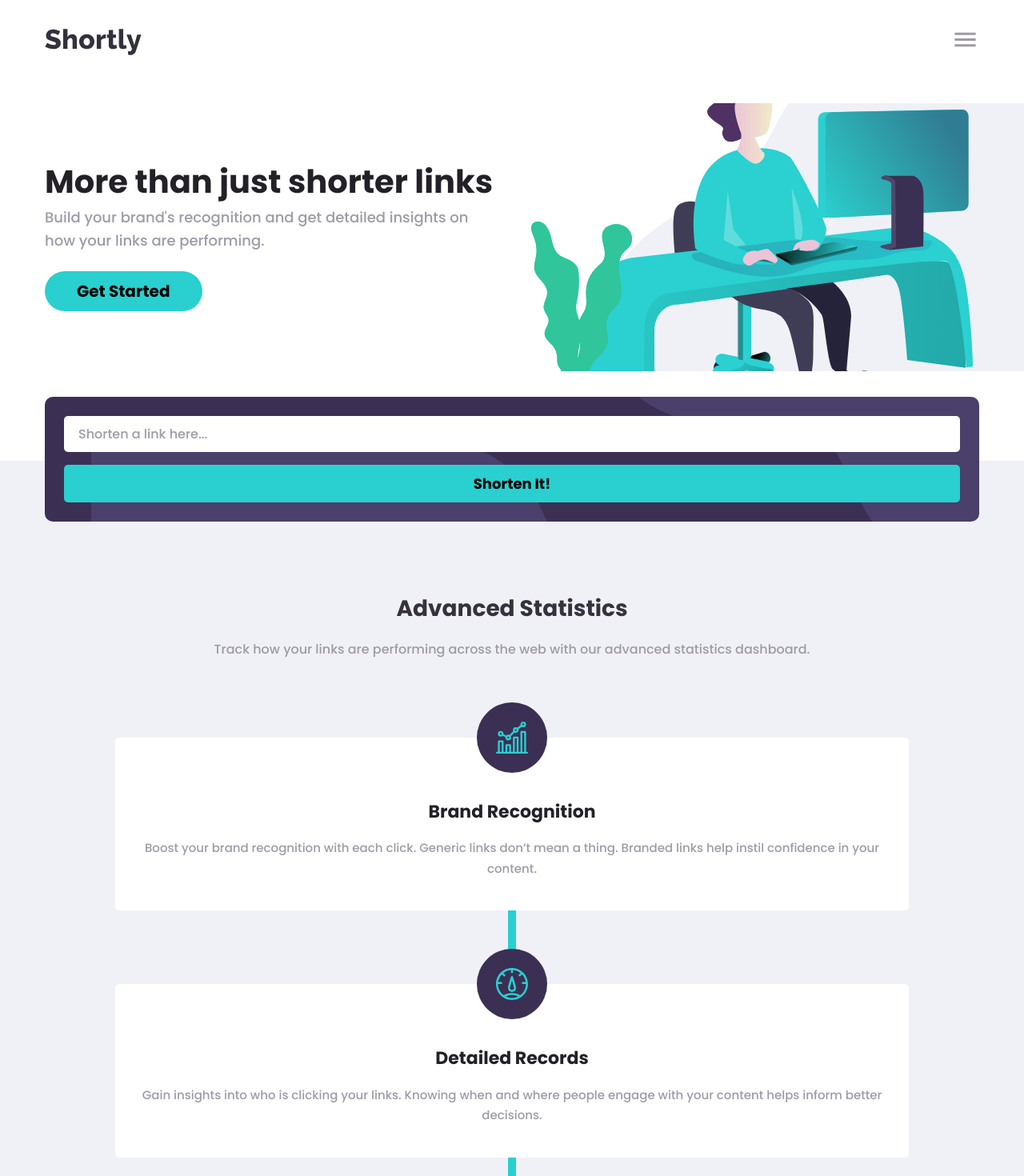
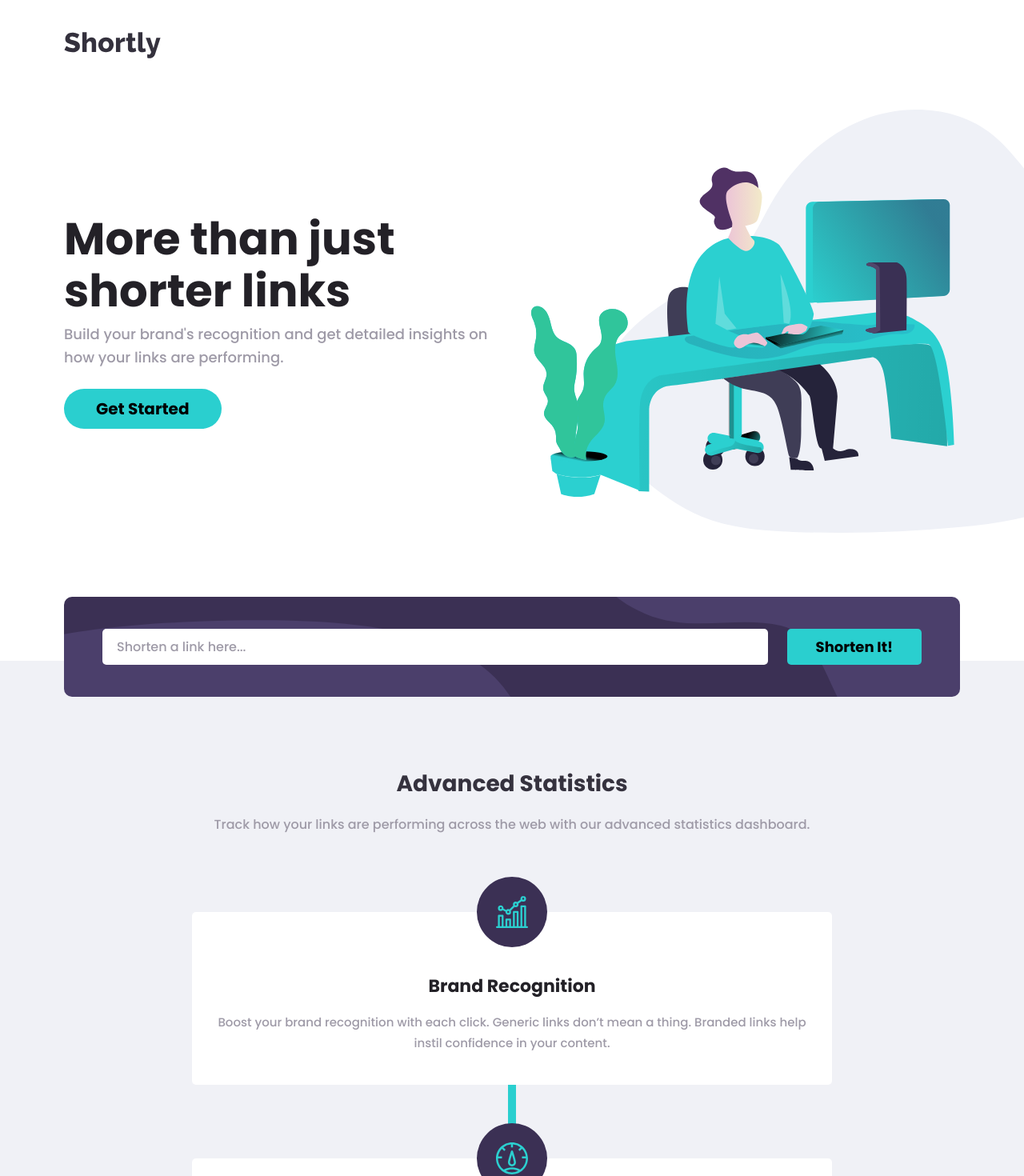
Before and after one commit to joao-lucas-dias/fm-url-shortening, a React (Vite) app: page / in a window 1280 px wide. Shown: the top 1470 px of the page at 80% size. Built offline with nearby package versions, Linux system fonts and the light colour scheme.

Commit message:
Add tablet styles

```diff
--- a/src/components/Footer/Footer.module.css
+++ b/src/components/Footer/Footer.module.css
@@ -61,3 +61,9 @@
     flex-direction: column;
   }
 }
+
+@media (min-width: 1024px) {
+  .socials {
+    flex-direction: row;
+  }
+}
--- a/src/components/Form/Form.module.css
+++ b/src/components/Form/Form.module.css
@@ -61,5 +61,18 @@
 @media (min-width: 768px) {
 	.form {
 		background-image: url("/images/bg-shorten-desktop.svg");
+		background-size: cover;
 	}
 }
+
+@media (min-width: 1024px) {
+	.form {
+		grid-template-columns: 1fr auto;
+		column-gap: 1.5em;
+		padding: 2.5em 3em;
+	}
+
+	.form > button {
+		padding: 0.5em 2em;
+	}
+}
--- a/src/components/Header/Header.module.css
+++ b/src/components/Header/Header.module.css
@@ -70,3 +70,44 @@
     padding: .5em 3.5em;
   }
 }
+
+@media (min-width: 1024px) {
+  .header {
+    gap: 2.5em;
+    padding: 2.5em 5em;
+  }
+
+  .hamburger {
+    display: none;
+  }
+
+  .nav_menu {
+    position: unset;
+    display: flex;
+    flex-direction: row;
+    justify-content: space-between;
+    align-items: center;
+    padding: 0;
+    background: none;
+  }
+
+  .nav_menu > ul {
+    flex-direction: row;
+    gap: 2.5em;
+    font-size: 16px;
+    color: var(--color-neutral-light);
+  }
+
+  .nav_menu > span {
+    display: none;
+  }
+
+  .nav_menu > ul:last-child {
+    align-items: center;
+    gap: 2em;
+  }
+
+  .button {
+    padding: 0.5em 2.5em;
+  }
+}
--- a/src/components/Hero/Hero.module.css
+++ b/src/components/Hero/Hero.module.css
@@ -71,3 +71,18 @@
 		font-size: 2.5rem;
 	}
 }
+
+@media (min-width: 1024px) {
+	.hero {
+		padding: 1.5em 5em 10em 5em;
+	}
+
+	.hero_cta > div > h1 {
+		font-size: 56px;
+	}
+
+	.hero_image > img {
+		height: 100%;
+		margin-right: -100px;
+	}
+}
--- a/src/components/Main/Main.module.css
+++ b/src/components/Main/Main.module.css
@@ -93,3 +93,47 @@
 		padding-inline: 5.5em;
 	}
 }
+
+@media (min-width: 1024px) {
+	.main {
+		padding-inline: 5em;
+	}
+
+	.wrapper {
+		padding-inline: 10em;
+	}
+
+	/* .flex_group {
+		flex-direction: row;
+		gap: 1em;
+		align-items: flex-start;
+	}
+
+	.flex_group > .flex_item:nth-child(3) {
+		margin-top: 44px;
+	}
+
+	.flex_group > .flex_item:nth-child(5) {
+		margin-top: 88px;
+	}
+
+	.line {
+		display: none;
+	}
+
+	.flex_item {
+		align-items: flex-start;
+		text-align: left;
+		padding: 4.75em 1.5em 2.5em 1.5em;
+	}
+
+	.flex_item > div > h3 {
+		font-size: 20px;
+	}
+
+	.flex_item > div > p {
+		font-size: 16px;
+		line-height: 1.6;
+		letter-spacing: -3.5%;
+	} */
+}
```
